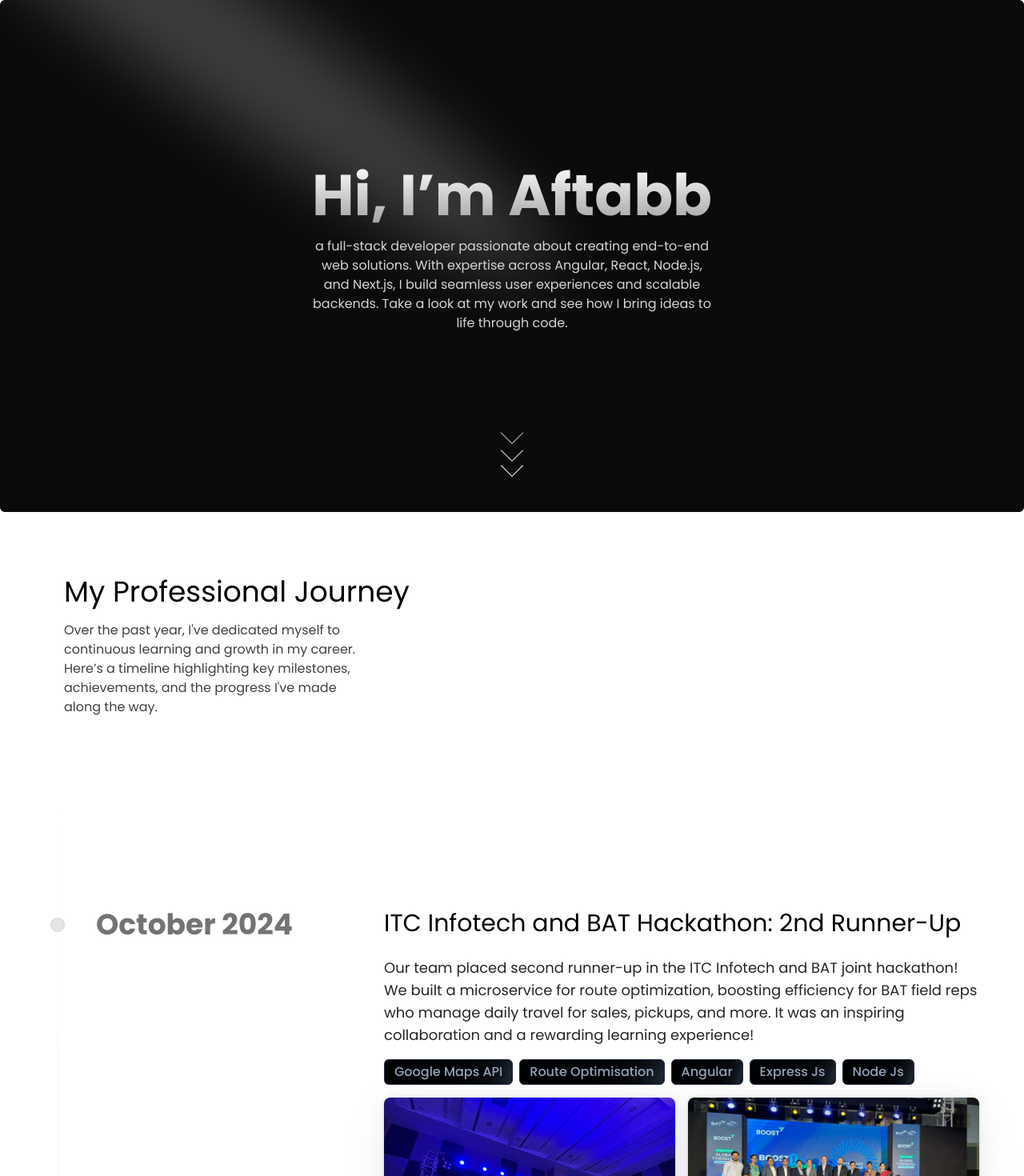
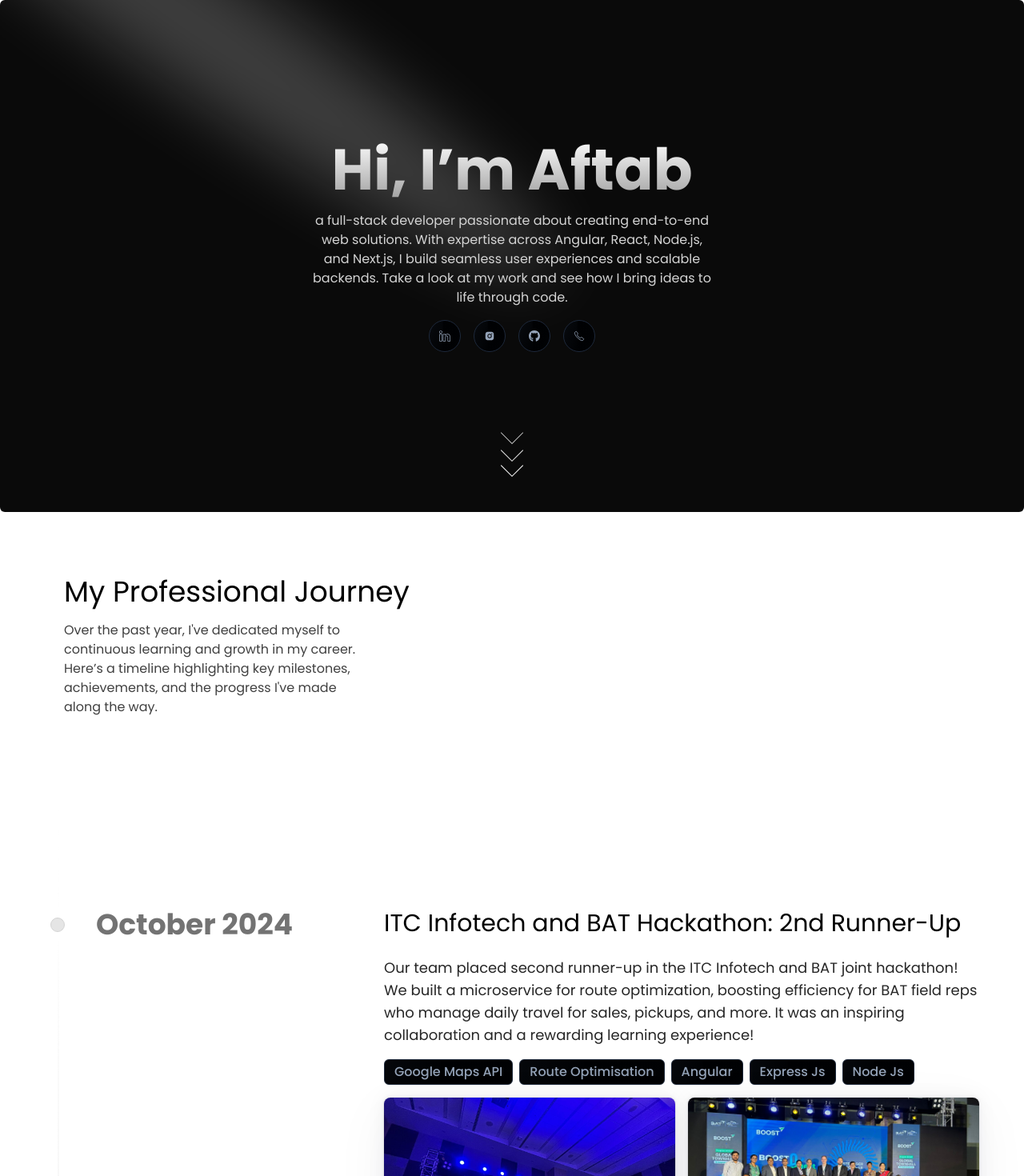
Before and after one commit to Aftab2209/portfolio, a Next.js app: page / in a window 1280 px wide. Shown: the top 1470 px of the page at 80% size. Built offline with nearby package versions, Linux system fonts and the light colour scheme.

Commit message:
social buttons

```diff
--- a/components/ui/spot.jsx
+++ b/components/ui/spot.jsx
@@ -1,7 +1,11 @@
 import React from "react";
 import { Spotlight } from "../ui/Spotlight";
 import ScrollDown from "./ScrollDown";
-
+import { SlSocialLinkedin } from "react-icons/sl";
+import { BiLogoInstagramAlt } from "react-icons/bi";
+import { FaGithub } from "react-icons/fa6";
+import { IoCallOutline } from "react-icons/io5";
+import Link from "next/link";
 export function SpotlightPreview() {
   return (
     <div className="h-[40rem] w-full rounded-md flex md:items-center md:justify-center bg-black/[0.96] antialiased bg-grid-white/[0.02] relative overflow-hidden">
@@ -11,7 +15,7 @@ export function SpotlightPreview() {
       />
       <div className=" p-4 max-w-7xl  mx-auto relative z-10  w-full pt-20 md:pt-0">
         <h1 className="text-4xl md:text-7xl font-bold text-center bg-clip-text text-transparent bg-gradient-to-b from-neutral-50 to-neutral-400 bg-opacity-50">
-          Hi, I’m Aftabb
+          Hi, I’m Aftab
         </h1>
         <p className="mt-4 font-normal text-base text-neutral-300 max-w-lg text-center mx-auto">
           a full-stack developer passionate about creating end-to-end web
@@ -19,6 +23,27 @@ export function SpotlightPreview() {
           I build seamless user experiences and scalable backends. Take a look
           at my work and see how I bring ideas to life through code.
         </p>
+        <div className="flex gap-4 mb-2 flex-wrap w-full items-center justify-center mt-4">
+            <Link href={"https://www.linkedin.com/in/aftab-alam-12583a1b9/"} target="_blank">
+            <button className="rounded-full w-[40px] h-[40px] inline-flex animate-shimmer items-center justify-center border border-slate-800 bg-[linear-gradient(110deg,#000103,45%,#1e2631,55%,#000103)] bg-[length:200%_100%] px-3 font-medium text-slate-400 transition-colors focus:outline-none focus:ring-2 focus:ring-slate-400">
+            <SlSocialLinkedin />
+            </button>
+            </Link>
+
+            <button className="rounded-full w-[40px] h-[40px] inline-flex h-8 animate-shimmer items-center justify-center border border-slate-800 bg-[linear-gradient(110deg,#000103,45%,#1e2631,55%,#000103)] bg-[length:200%_100%] px-3 font-medium text-slate-400 transition-colors focus:outline-none focus:ring-2 focus:ring-slate-400">
+            <BiLogoInstagramAlt className="text-2xl" />
+
+            </button>
+            <button className="rounded-full w-[40px] h-[40px]  inline-flex h-8 animate-shimmer items-center justify-center border border-slate-800 bg-[linear-gradient(110deg,#000103,45%,#1e2631,55%,#000103)] bg-[length:200%_100%] px-3 font-medium text-slate-400 transition-colors focus:outline-none focus:ring-2 focus:ring-slate-400">
+            <FaGithub />
+
+            </button>
+            <button className="rounded-full w-[40px] h-[40px]  inline-flex h-8 animate-shimmer items-center justify-center border border-slate-800 bg-[linear-gradient(110deg,#000103,45%,#1e2631,55%,#000103)] bg-[length:200%_100%] px-3 font-medium text-slate-400 transition-colors focus:outline-none focus:ring-2 focus:ring-slate-400">
+            <IoCallOutline />
+
+
+            </button>
+          </div>
         <ScrollDown />
       </div>
     </div>
--- a/package.json
+++ b/package.json
@@ -15,8 +15,10 @@
     "clsx": "^2.1.1",
     "framer-motion": "^11.11.11",
     "next": "15.0.2",
+    "port": "file:",
     "react": "^18.3.1",
     "react-dom": "^18.3.1",
+    "react-icons": "^5.3.0",
     "tailwind-merge": "^2.5.4"
   },
   "devDependencies": {
--- a/tailwind.config.js
+++ b/tailwind.config.js
@@ -13,6 +13,7 @@ module.exports = {
       },
       animation: {
         spotlight: "spotlight 2s ease .75s 1 forwards",
+        shimmer: "shimmer 2s linear infinite",
       },
       keyframes: {
         spotlight: {
@@ -25,6 +26,10 @@ module.exports = {
             transform: "translate(-50%,-40%) scale(1)",
           },
         },
+        shimmer: {
+          '0%': { backgroundPosition: '0 0' },
+          '100%': { backgroundPosition: '-200% 0' },
+        },
       },
     },
   },
```
Also changed, not shown: 1 other file (tests, documents, lock files or other folders).
